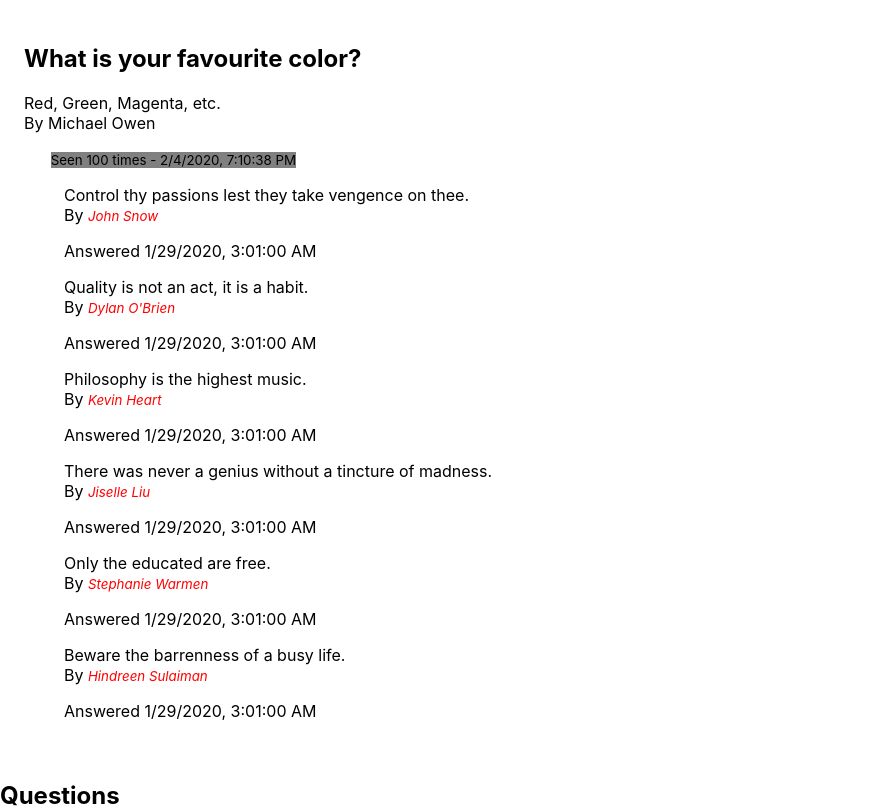
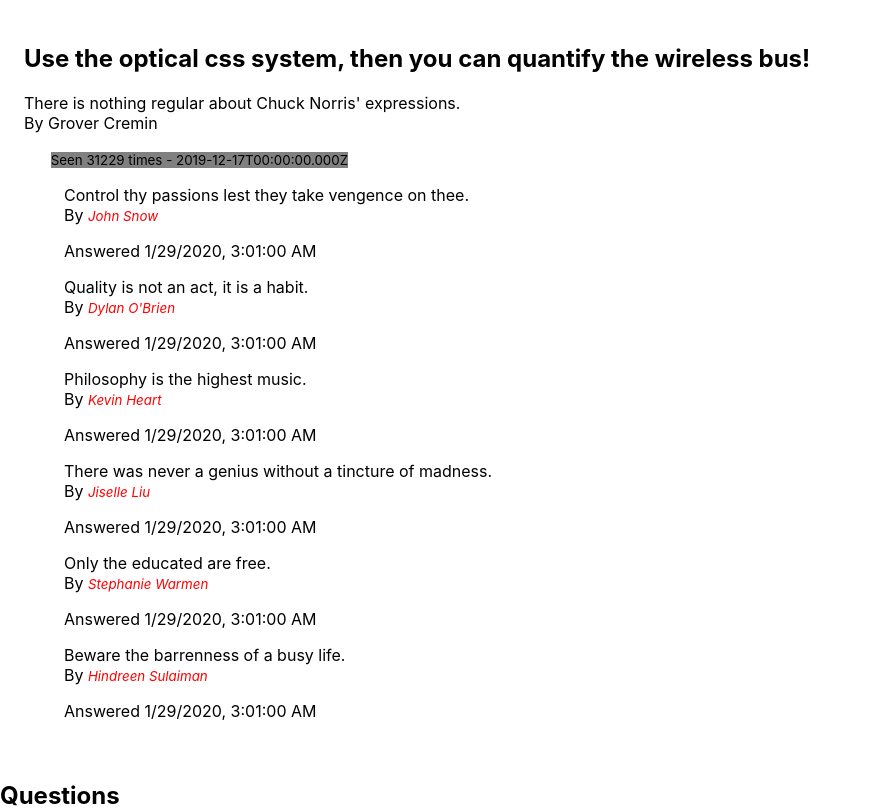
Before and after one commit to CodeCoreYVR/react_awesome_answers_nov_2019, a React (Create React App) app: page / in a window 1280 px wide. Shown: the top 808 px of the page, without its empty margins (0-870 px from the left). Built offline with nearby package versions, Linux system fonts and the light colour scheme.

Commit message:
Add demo for using state

```diff
--- a/src/components/QuestionShowPage.js
+++ b/src/components/QuestionShowPage.js
@@ -6,17 +6,20 @@ import { AnswerList } from "./AnswerList";
 import oneQuestionData from "../oneQuestionData";
 
 class QuestionShowPage extends Component {
+  constructor(props) {
+    // When using a constructor in a class-based
+    // component, you must call the 'Component' class
+    // constructor with 'super' passing it the 'props'
+    super(props);
+    this.state = {
+      question: oneQuestionData
+    };
+  }
   render() {
     return (
       <div className="Page">
-        <QuestionDetails
-          title="What is your favourite color?"
-          body="Red, Green, Magenta, etc."
-          author={{ full_name: "Michael Owen" }}
-          view_count={100}
-          created_at={new Date()}
-        />
-        <AnswerList answers={oneQuestionData.answers} />
+        <QuestionDetails {...this.state.question} />
+        <AnswerList answers={this.state.question.answers} />
       </div>
     );
   }
```
